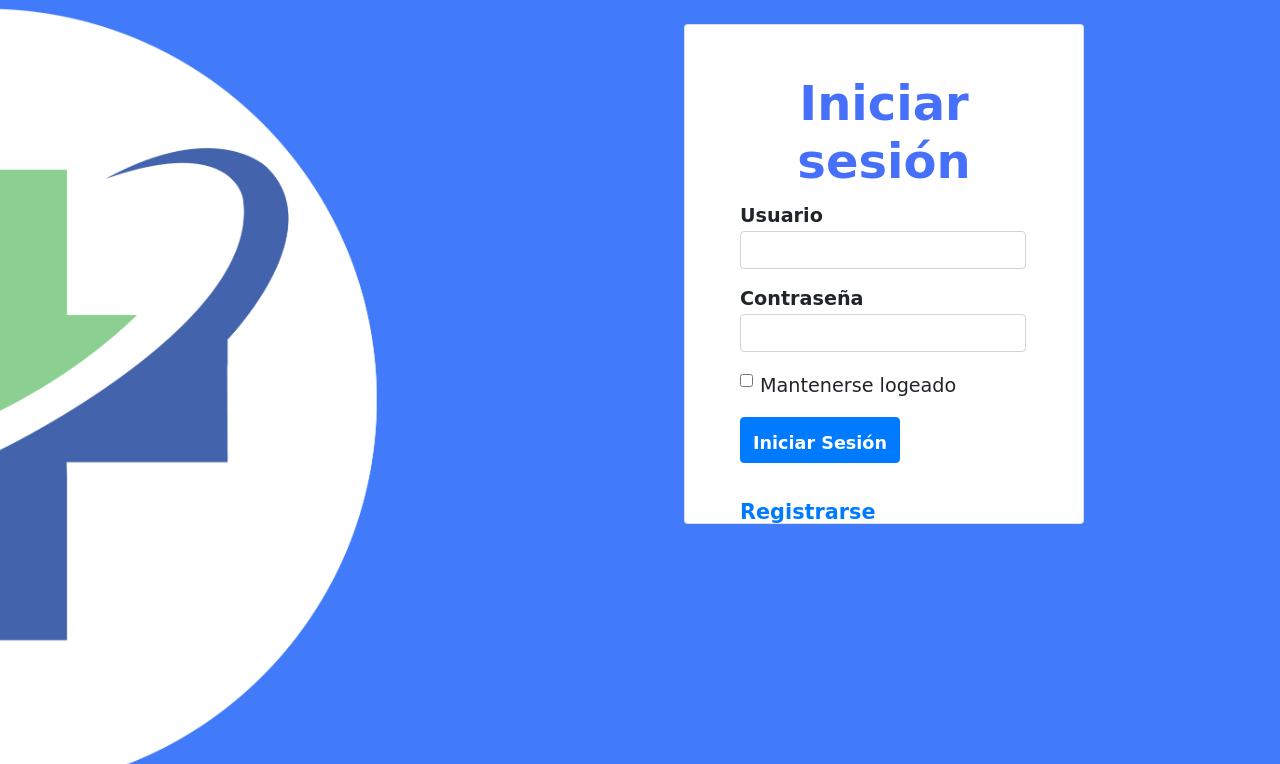
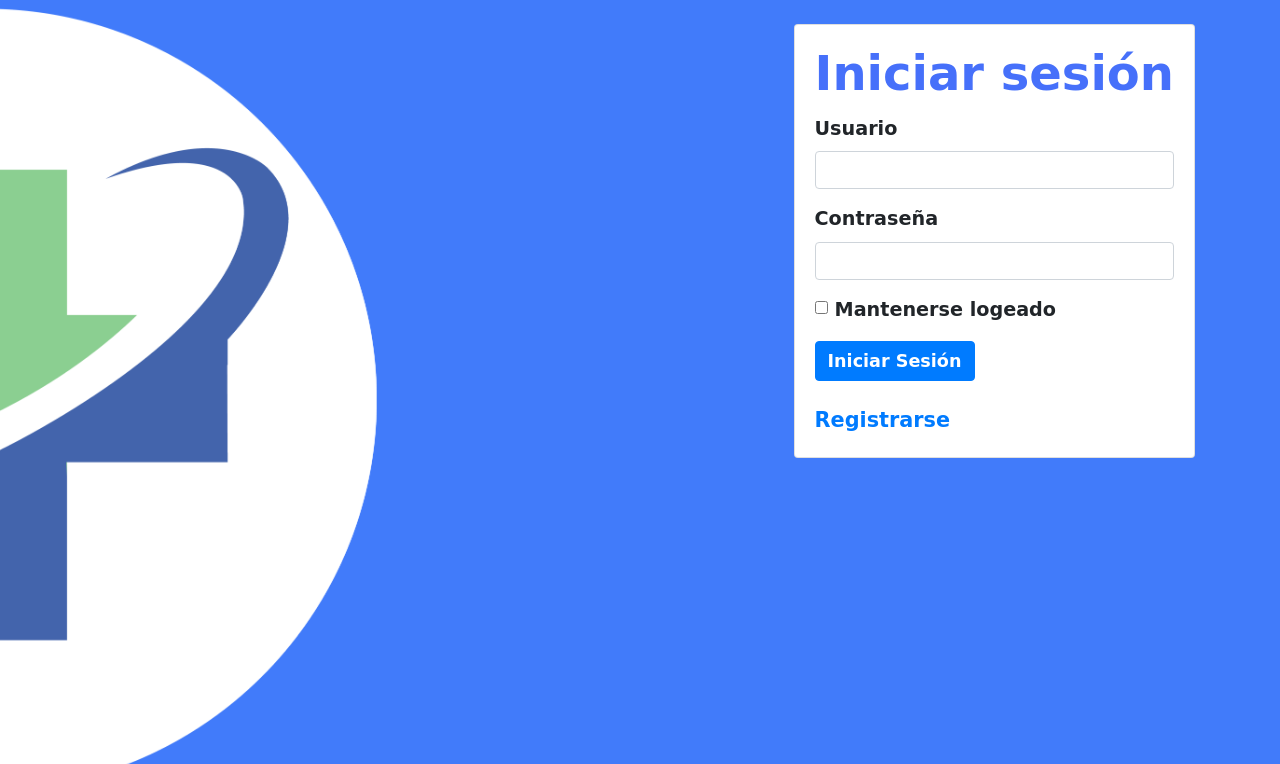
Before and after one commit to marianoGnlz/Saturn, a Django app: page /login/ in a window 1280 px wide. Shown: the top 764 px of the page. Run offline with Django 3.2, Linux system fonts and the light colour scheme; some libraries are stand-ins or nearby versions; some web fonts are replaced.

Commit message:
Cambios remposives en register y login

```diff
--- a/Saturn/users/static/styles.css
+++ b/Saturn/users/static/styles.css
@@ -10,11 +10,6 @@
     background-position: center;
 }
 
-.card {
-	width: 400px;
-	height: 500px;
-	margin-right: 10%;
-}
 
 .section-flex {
     display: flex;
@@ -25,7 +20,6 @@
 	color: #4670FA;
 	font-size: 3rem;
 	font-weight: 700;
-	padding-top: 30px;
 }
 
 .form {
@@ -37,44 +31,21 @@
 	font-size: 1.2rem;
 
 }
+rgin-left: 35px;
+} */
 
-.form-control {
-	margin-left: 35px;
-	width: 80%;
+.form-check-label {
+	font-weight: 400;
 }
 
-.usuario {
-	margin-bottom: -20px;
-	margin-left: 35px;
+.btn {
+	font-size: 1.1rem;
+	font-weight: 700;
+	/* padding-top: 0.750rem; */
 }
 
-.password {
-	margin-bottom: -20px;
-	margin-left: 35px;
-}
-
-.form-check-label {
-	margin-top: 4px;
-	font-weight: 400;
-	margin-left: 35px;
-}
-
-.btn-primary {
-	padding-top: 12px;
-	font-size: 1.1rem;
-	font-weight: 700;
-	margin-bottom: 10px;
-	margin-left: 35px;
-}
-
-.form-check-input {
-	margin-top: 6px;
-	margin-left: 15px;
-}
 
 .card-link {
-	padding-top: 40px;
 	font-weight: 700;
 	font-size: 1.3rem;
-	margin-left: 35px;
 }
--- a/Saturn/users/templates/register.html
+++ b/Saturn/users/templates/register.html
@@ -141,7 +141,7 @@
           </form>
 
           <br />
-          <a href="#" class="card-link">Regresar</a>
+          <a href="{% url 'login' %}" class="card-link">Regresar</a>
         </div>
       </div>
     </section>
```
